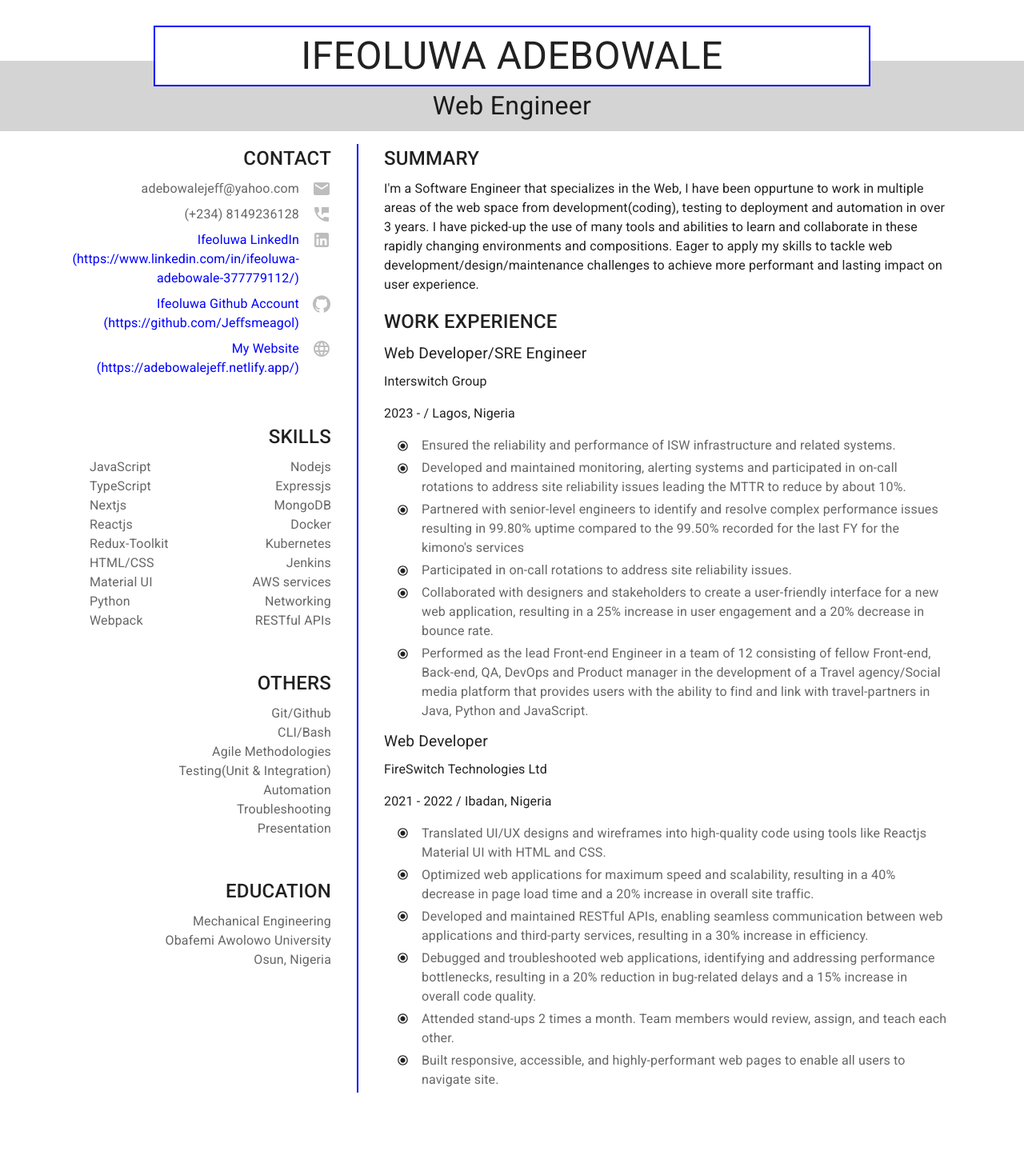
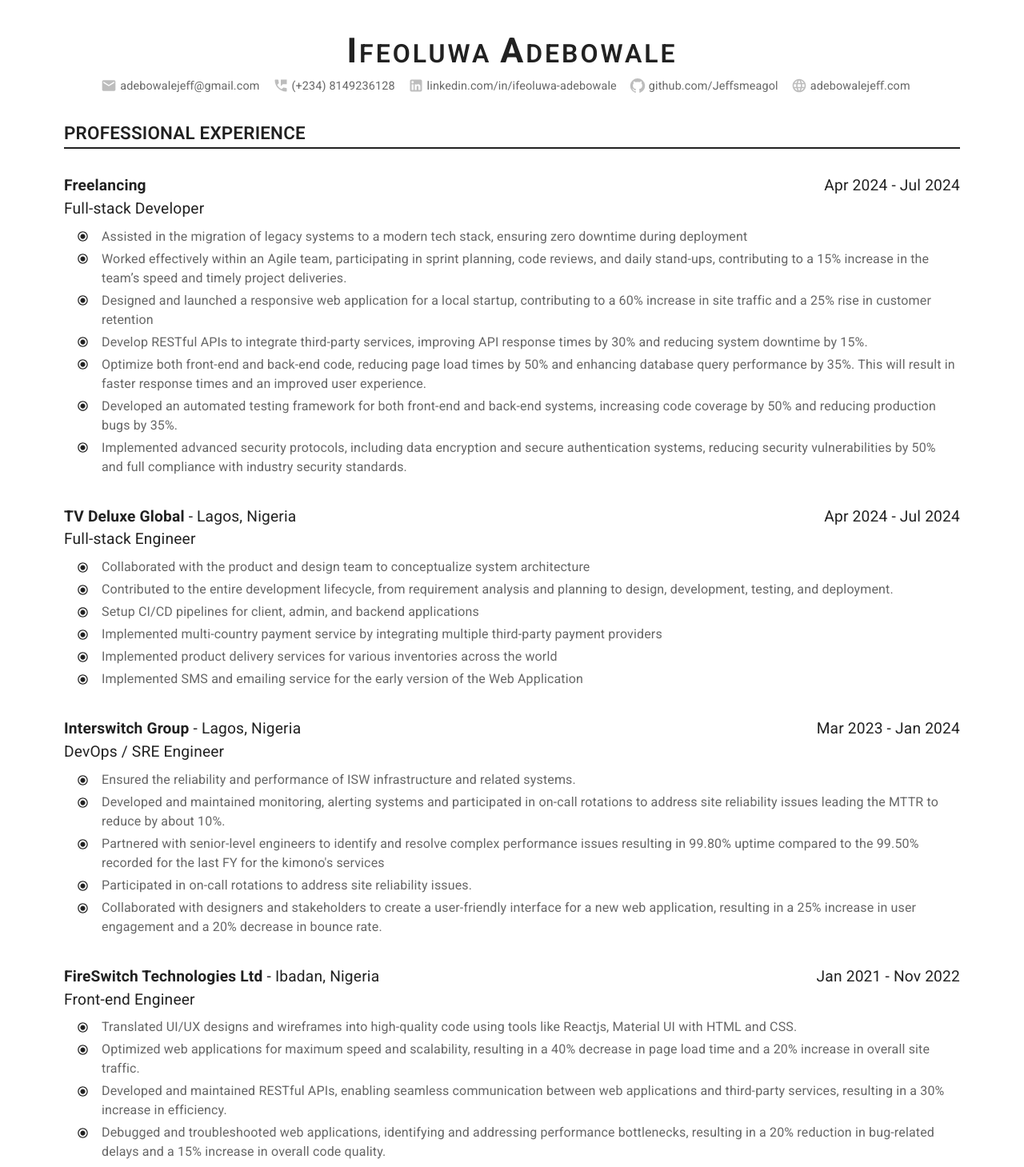
Before and after one commit to Jeffsmeagol/my-resume, a React (Vite) app: page / in a window 1280 px wide. Shown: the top 1459 px of the page at 80% size. Before the commit the page ends 1398 px from the top, so only its background shows below. Built offline with nearby package versions, Linux system fonts and the light colour scheme.

Commit message:
2025 revised

```diff
--- a/src/App.jsx
+++ b/src/App.jsx
@@ -6,286 +6,236 @@ import {
   PermPhoneMsg,
   RadioButtonChecked,
 } from "@mui/icons-material";
-import { Box, Divider, Stack, Typography } from "@mui/material";
+import { Box, Stack, Typography } from "@mui/material";
+
+const skills = [
+  "JavaScript",
+  "Nextjs",
+  "Reactjs",
+  "React-native",
+  "TailwindCSS",
+  "Material UI",
+  "Shadcn",
+  "Tanstack Query",
+  "GraphQL",
+  "RESTful APIs",
+  "HTML",
+  "CSS",
+  "TypeScript",
+  "Nodejs",
+  "Expressjs",
+  "Nestjs",
+  "Prisma",
+  "MongoDB",
+  "SQL",
+  "AWS services",
+  "Docker",
+  "Kubernetes",
+  "Git",
+  "Bash",
+];
+
+const expFS = [
+  "Translated UI/UX designs and wireframes into high-quality code using tools like Reactjs, Material UI with HTML and CSS.",
+  "Optimized web applications for maximum speed and scalability, resulting in a 40% decrease in page load time and a 20% increase in overall site traffic.",
+  "Developed and maintained RESTful APIs, enabling seamless communication between web applications and third-party services, resulting in a 30% increase in efficiency.",
+  "Debugged and troubleshooted web applications, identifying and addressing performance bottlenecks, resulting in a 20% reduction in bug-related delays and a 15% increase in overall code quality.",
+  "Built responsive, accessible, and highly-performant web pages to enable all users to navigate site.",
+];
+
+const expIS = [
+  "Ensured the reliability and performance of ISW infrastructure and related systems.",
+  "Developed and maintained monitoring, alerting systems and participated in on-call rotations to address site reliability issues leading the MTTR to reduce by about 10%.",
+  "Partnered with senior-level engineers to identify and resolve complex performance issues resulting in 99.80% uptime compared to the 99.50% recorded for the last FY for the kimono's services",
+  "Participated in on-call rotations to address site reliability issues.",
+  "Collaborated with designers and stakeholders to create a user-friendly interface for a new web application, resulting in a 25% increase in user engagement and a 20% decrease in bounce rate.",
+];
+
+const expTV = [
+  "Collaborated with the product and design team to conceptualize system architecture",
+  "Contributed to the entire development lifecycle, from requirement analysis and planning to design, development, testing, and deployment.",
+  "Setup CI/CD pipelines for client, admin, and backend applications",
+  "Implemented multi-country payment service by integrating multiple third-party payment providers",
+  "Implemented product delivery services for various inventories across the world",
+  "Implemented SMS and emailing service for the early version of the Web Application",
+];
+
+const expFR = [
+  "Assisted in the migration of legacy systems to a modern tech stack, ensuring zero downtime during deployment",
+  "Worked effectively within an Agile team, participating in sprint planning, code reviews, and daily stand-ups, contributing to a 15% increase in the team’s speed and timely project deliveries.",
+  "Designed and launched a responsive web application for a local startup, contributing to a 60% increase in site traffic and a 25% rise in customer retention",
+  "Develop RESTful APIs to integrate third-party services, improving API response times by 30% and reducing system downtime by 15%.",
+  "Optimize both front-end and back-end code, reducing page load times by 50% and enhancing database query performance by 35%. This will result in faster response times and an improved user experience.",
+  "Developed an automated testing framework for both front-end and back-end systems, increasing code coverage by 50% and reducing production bugs by 35%.",
+  "Implemented advanced security protocols, including data encryption and secure authentication systems, reducing security vulnerabilities by 50% and full compliance with industry security standards.",
+];
 
 export default function App() {
   return (
-    <Stack py={4}>
-      <Stack textAlign="center" alignItems="center" pb={2}>
+    <Box py={4} px={10}>
       <Typography
-          bgcolor="white"
-          width="70%"
-          fontSize="3rem"
-          border="2px solid blue"
-          mb={-4}
-          zIndex={2}
+        textAlign="center"
+        fontWeight={600}
+        letterSpacing={3}
+        fontSize="2rem"
       >
-          IFEOLUWA ADEBOWALE
+        <span style={{ fontWeight: 900, fontSize: "2.7rem" }}>I</span>FEOLUWA{" "}
+        <span style={{ fontWeight: 900, fontSize: "2.7rem" }}>A</span>
+        DEBOWALE
       </Typography>
-        <Typography
-          bgcolor="rgba(170, 170, 170, 0.5)"
-          width="100%"
-          fontSize="2rem"
-          pt={4}
-          pb={1}
-        >
-          Web Engineer
-        </Typography>
-      </Stack>
-      <Stack direction="row">
-        <Box width="35%" borderRight="2px solid blue" px={4}>
-          <Typography
-            fontSize="1.5rem"
-            textAlign="right"
-            fontWeight={500}
-            pb={1}
-          >
-            CONTACT
-          </Typography>
-          <Box textAlign="right" color="text.secondary">
-            <Stack direction="row" justifyContent="flex-end" pb={1}>
-              <Typography>adebowalejeﬀ@yahoo.com</Typography>
-              <Email color="disabled" sx={{ ml: 2 }} />
+
+      {/* contacts */}
+      <Stack direction="row" justifyContent="center" color="text.secondary">
+        <Stack direction="row" mr={2}>
+          <Email color="disabled" fontSize="small" sx={{ mr: 0.5 }} />
+          <Typography fontSize="0.9rem">adebowalejeﬀ@gmail.com</Typography>
         </Stack>
 
-            <Stack direction="row" justifyContent="flex-end" pb={1}>
-              <Typography>(+234) 8149236128</Typography>
-              <PermPhoneMsg color="disabled" sx={{ ml: 2 }} />
+        <Stack direction="row" mr={2}>
+          <PermPhoneMsg color="disabled" fontSize="small" sx={{ mr: 0.5 }} />
+          <Typography fontSize="0.9rem">(+234) 8149236128</Typography>
         </Stack>
 
         <a
           href="https://www.linkedin.com/in/ifeoluwa-adebowale-377779112/"
           style={{ textDecoration: "none" }}
         >
-              <Stack direction="row" justifyContent="flex-end" pb={1}>
-                <Typography color="blue">
-                  Ifeoluwa LinkedIn <br />
-                  (https://www.linkedin.com/in/ifeoluwa-adebowale-377779112/)
+          <Stack direction="row" color="text.secondary" mr={2}>
+            <LinkedIn color="disabled" fontSize="small" sx={{ mr: 0.5 }} />
+            <Typography fontSize="0.9rem">
+              linkedin.com/in/ifeoluwa-adebowale
             </Typography>
-                <LinkedIn color="disabled" sx={{ ml: 2 }} />
           </Stack>
         </a>
 
         <a
           href="https://github.com/Jeﬀsmeagol"
-              style={{ textDecoration: "inherit" }}
+          style={{ textDecoration: "none" }}
         >
-              <Stack direction="row" justifyContent="flex-end" pb={1}>
-                <Typography color="blue">
-                  Ifeoluwa Github Account <br /> (https://github.com/Jeﬀsmeagol)
-                </Typography>
-                <GitHub color="disabled" sx={{ ml: 2 }} />
+          <Stack direction="row" color="text.secondary" mr={2}>
+            <GitHub color="disabled" fontSize="small" sx={{ mr: 0.5 }} />
+            <Typography fontSize="0.9rem">github.com/Jeﬀsmeagol</Typography>
           </Stack>
         </a>
 
         <a
           href="https://adebowalejeﬀ.netlify.app/"
-              style={{ textDecoration: "inherit" }}
+          style={{ textDecoration: "none" }}
         >
-              <Stack direction="row" justifyContent="flex-end" pb={1}>
-                <Typography color="blue">
-                  My Website <br /> (https://adebowalejeﬀ.netlify.app/)
-                </Typography>
-                <Language color="disabled" sx={{ ml: 2 }} />
+          <Stack direction="row" color="text.secondary" mr={2}>
+            <Language color="disabled" fontSize="small" sx={{ mr: 0.5 }} />
+            <Typography fontSize="0.9rem">adebowalejeﬀ.com</Typography>
           </Stack>
         </a>
+      </Stack>
+
+      {/* experiences */}
+      <Box>
+        <Typography fontSize="1.4rem" fontWeight={600} borderBottom={2} pt={4}>
+          PROFESSIONAL EXPERIENCE
+        </Typography>
+
+        <Stack direction="row" justifyContent="space-between" pt={4}>
+          <Typography fontSize="1.2rem">
+            <span style={{ fontWeight: 900 }}>Freelancing</span>
+          </Typography>
+          <Typography fontSize="1.2rem">Apr 2024 - Jul 2024</Typography>
+        </Stack>
+        <Typography fontSize="1.2rem">Full-stack Developer</Typography>
+
+        <Box pt={1}>
+          {expFR.map((exp) => (
+            <Stack direction="row" pb={0.5}>
+              <RadioButtonChecked sx={{ fontSize: 15, mt: 0.6, mx: 2 }} />
+              <Typography color="text.secondary">{exp}</Typography>
+            </Stack>
+          ))}
         </Box>
 
-          <Typography
-            fontSize="1.5rem"
-            textAlign="right"
-            fontWeight={500}
-            pt={6}
-            pb={1}
-          >
-            SKILLS
+        <Stack direction="row" justifyContent="space-between" pt={4}>
+          <Typography fontSize="1.2rem">
+            <span style={{ fontWeight: 900 }}>TV Deluxe Global</span> - Lagos,
+            Nigeria
           </Typography>
-          <Stack direction="row" justifyContent="space-between" pl={10}>
-            <Box textAlign="left" color="text.secondary">
-              <Typography>JavaScript</Typography>
-              <Typography>TypeScript</Typography>
-              <Typography>Nextjs</Typography>
-              <Typography>Reactjs</Typography>
-              <Typography>Redux-Toolkit</Typography>
-              <Typography>HTML/CSS</Typography>
-              <Typography>Material UI</Typography>
-              <Typography>Python</Typography>
-              <Typography>Webpack</Typography>
-            </Box>
-            <Box textAlign="right" color="text.secondary">
-              <Typography>Nodejs</Typography>
-              <Typography>Expressjs</Typography>
-              <Typography>MongoDB</Typography>
-              <Typography>Docker</Typography>
-              <Typography>Kubernetes</Typography>
-              <Typography>Jenkins</Typography>
-              <Typography>AWS services</Typography>
-              <Typography>Networking</Typography>
-              <Typography>RESTful APIs</Typography>
-            </Box>
+          <Typography fontSize="1.2rem">Apr 2024 - Jul 2024</Typography>
         </Stack>
+        <Typography fontSize="1.2rem">Full-stack Engineer</Typography>
 
-          <Typography
-            fontSize="1.5rem"
-            textAlign="right"
-            fontWeight={500}
-            pt={6}
-            pb={1}
-          >
-            OTHERS
-          </Typography>
-          <Box textAlign="right" color="text.secondary">
-            <Typography>Git/Github</Typography>
-            <Typography>CLI/Bash</Typography>
-            <Typography>Agile Methodologies</Typography>
-            <Typography>Testing(Unit & Integration)</Typography>
-            <Typography>Automation</Typography>
-            <Typography>Troubleshooting</Typography>
-            <Typography>Presentation</Typography>
+        <Box pt={1}>
+          {expTV.map((exp) => (
+            <Stack direction="row" pb={0.5}>
+              <RadioButtonChecked sx={{ fontSize: 15, mt: 0.6, mx: 2 }} />
+              <Typography color="text.secondary">{exp}</Typography>
+            </Stack>
+          ))}
         </Box>
 
-          <Typography
-            fontSize="1.5rem"
-            textAlign="right"
-            fontWeight={500}
-            pt={6}
-            pb={1}
-          >
-            EDUCATION
+        <Stack direction="row" justifyContent="space-between" pt={4}>
+          <Typography fontSize="1.2rem">
+            <span style={{ fontWeight: 900 }}>Interswitch Group</span> - Lagos,
+            Nigeria
           </Typography>
-          <Box color="text.secondary" textAlign="right">
-            <Typography>
-              Mechanical Engineering <br /> Obafemi Awolowo University <br />{" "}
-              Osun, Nigeria
+          <Typography fontSize="1.2rem">Mar 2023 - Jan 2024</Typography>
+        </Stack>
+        <Typography fontSize="1.2rem">DevOps / SRE Engineer</Typography>
+
+        <Box pt={1}>
+          {expIS.map((exp) => (
+            <Stack direction="row" pb={0.5}>
+              <RadioButtonChecked sx={{ fontSize: 15, mt: 0.6, mx: 2 }} />
+              <Typography color="text.secondary">{exp}</Typography>
+            </Stack>
+          ))}
+        </Box>
+
+        <Stack direction="row" justifyContent="space-between" pt={4}>
+          <Typography fontSize="1.2rem">
+            <span style={{ fontWeight: 900 }}>FireSwitch Technologies Ltd</span>{" "}
+            - Ibadan, Nigeria
           </Typography>
+          <Typography fontSize="1.2rem">Jan 2021 - Nov 2022</Typography>
+        </Stack>
+        <Typography fontSize="1.2rem">Front-end Engineer</Typography>
+
+        <Box pt={1}>
+          {expFS.map((exp) => (
+            <Stack direction="row" pb={0.5}>
+              <RadioButtonChecked sx={{ fontSize: 15, mt: 0.6, mx: 2 }} />
+              <Typography color="text.secondary">{exp}</Typography>
+            </Stack>
+          ))}
         </Box>
       </Box>
 
-        <Box width="60%" px={4}>
-          <Typography fontSize="1.5rem" fontWeight={500} pb={1}>
-            SUMMARY
+      {/* skills */}
+      <Box>
+        <Typography fontSize="1.4rem" fontWeight={600} borderBottom={2} pt={4}>
+          SKILLS
         </Typography>
-          <Typography>
-            I'm a Software Engineer that specializes in the Web, I have been
-            oppurtune to work in multiple areas of the web space from
-            development(coding), testing to deployment and automation in over 3
-            years. I have picked-up the use of many tools and abilities to learn
-            and collaborate in these rapidly changing environments and
-            compositions. Eager to apply my skills to tackle web
-            development/design/maintenance challenges to achieve more performant
-            and lasting impact on user experience.
-          </Typography>
-
-          <Typography fontSize="1.5rem" fontWeight={500} pt={2} pb={1}>
-            WORK EXPERIENCE
-          </Typography>
-
-          <Typography fontSize="1.2rem" pb={1}>
-            Web Developer/SRE Engineer
-          </Typography>
-          <Typography>Interswitch Group</Typography>
-          <Typography py={2}>2023 - / Lagos, Nigeria</Typography>
-          <Stack direction="row" pb={0.5}>
+        <Stack direction="row" minWidth="100%" pt={4} sx={{ flexWrap: "wrap" }}>
+          {skills.map((skill) => (
+            <Stack direction="row" py={0.5} mr={2}>
               <RadioButtonChecked sx={{ fontSize: 15, mt: 0.6, mx: 2 }} />
-            <Typography color="text.secondary">
-              Ensured the reliability and performance of ISW infrastructure and
-              related systems.
-            </Typography>
+              <Typography color="text.secondary">{skill}</Typography>
             </Stack>
-          <Stack direction="row" pb={0.5}>
-            <RadioButtonChecked sx={{ fontSize: 15, mt: 0.6, mx: 2 }} />
-            <Typography color="text.secondary">
-              Developed and maintained monitoring, alerting systems and
-              participated in on-call rotations to address site reliability
-              issues leading the MTTR to reduce by about 10%.
-            </Typography>
-          </Stack>
-          <Stack direction="row" pb={0.5}>
-            <RadioButtonChecked sx={{ fontSize: 15, mt: 0.6, mx: 2 }} />
-            <Typography color="text.secondary">
-              Partnered with senior-level engineers to identify and resolve
-              complex performance issues resulting in 99.80% uptime compared to
-              the 99.50% recorded for the last FY for the kimono's services
-            </Typography>
-          </Stack>
-          <Stack direction="row" pb={0.5}>
-            <RadioButtonChecked sx={{ fontSize: 15, mt: 0.6, mx: 2 }} />
-            <Typography color="text.secondary">
-              Participated in on-call rotations to address site reliability
-              issues.
-            </Typography>
-          </Stack>
-          <Stack direction="row" pb={0.5}>
-            <RadioButtonChecked sx={{ fontSize: 15, mt: 0.6, mx: 2 }} />
-            <Typography color="text.secondary">
-              Collaborated with designers and stakeholders to create a
-              user-friendly interface for a new web application, resulting in a
-              25% increase in user engagement and a 20% decrease in bounce rate.
-            </Typography>
-          </Stack>
-          <Stack direction="row" pb={0.5}>
-            <RadioButtonChecked sx={{ fontSize: 15, mt: 0.6, mx: 2 }} />
-            <Typography color="text.secondary">
-              Performed as the lead Front-end Engineer in a team of 12
-              consisting of fellow Front-end, Back-end, QA, DevOps and Product
-              manager in the development of a Travel agency/Social media
-              platform that provides users with the ability to find and link
-              with travel-partners in Java, Python and JavaScript.
-            </Typography>
-          </Stack>
-
-          <Typography fontSize="1.2rem" py={1}>
-            Web Developer
-          </Typography>
-          <Typography>FireSwitch Technologies Ltd</Typography>
-          <Typography py={2}>2021 - 2022 / Ibadan, Nigeria</Typography>
-          <Stack direction="row" pb={0.5}>
-            <RadioButtonChecked sx={{ fontSize: 15, mt: 0.6, mx: 2 }} />
-            <Typography color="text.secondary">
-              Translated UI/UX designs and wireframes into high-quality code
-              using tools like Reactjs Material UI with HTML and CSS.
-            </Typography>
-          </Stack>
-          <Stack direction="row" pb={0.5}>
-            <RadioButtonChecked sx={{ fontSize: 15, mt: 0.6, mx: 2 }} />
-            <Typography color="text.secondary">
-              Optimized web applications for maximum speed and scalability,
-              resulting in a 40% decrease in page load time and a 20% increase
-              in overall site traffic.
-            </Typography>
-          </Stack>
-          <Stack direction="row" pb={0.5}>
-            <RadioButtonChecked sx={{ fontSize: 15, mt: 0.6, mx: 2 }} />
-            <Typography color="text.secondary">
-              Developed and maintained RESTful APIs, enabling seamless
-              communication between web applications and third-party services,
-              resulting in a 30% increase in efficiency.
-            </Typography>
-          </Stack>
-          <Stack direction="row" pb={0.5}>
-            <RadioButtonChecked sx={{ fontSize: 15, mt: 0.6, mx: 2 }} />
-            <Typography color="text.secondary">
-              Debugged and troubleshooted web applications, identifying and
-              addressing performance bottlenecks, resulting in a 20% reduction
-              in bug-related delays and a 15% increase in overall code quality.
-            </Typography>
-          </Stack>
-          <Stack direction="row" pb={0.5}>
-            <RadioButtonChecked sx={{ fontSize: 15, mt: 0.6, mx: 2 }} />
-            <Typography color="text.secondary">
-              Attended stand-ups 2 times a month. Team members would review,
-              assign, and teach each other.
-            </Typography>
-          </Stack>
-          <Stack direction="row" pb={0.5}>
-            <RadioButtonChecked sx={{ fontSize: 15, mt: 0.6, mx: 2 }} />
-            <Typography color="text.secondary">
-              Built responsive, accessible, and highly-performant web pages to
-              enable all users to navigate site.
-            </Typography>
+          ))}
         </Stack>
       </Box>
+
+      {/* education */}
+      <Box>
+        <Typography fontSize="1.4rem" fontWeight={600} borderBottom={2} pt={4}>
+          EDUCATION
+        </Typography>
+        <Stack direction="row" justifyContent="space-between" pt={4}>
+          <Typography fontSize="1.2rem">
+            <span style={{ fontWeight: 900 }}>Obafemi Awolowo University</span>{" "}
+            - Osun, Nigeria
+          </Typography>
+          <Typography fontSize="1.2rem">2012 - 2019</Typography>
         </Stack>
-    </Stack>
+        <Typography>BSc. Mechanical Engineering </Typography>
+      </Box>
+    </Box>
   );
 }
--- /dev/null
+++ b/src/Testing.jsx
@@ -0,0 +1,3 @@
+export default function Testing() {
+  return <div>testing</div>;
+}
--- a/src/main.jsx
+++ b/src/main.jsx
@@ -2,10 +2,12 @@ import React from "react";
 import ReactDOM from "react-dom/client";
 import App from "./App.jsx";
 import { CssBaseline } from "@mui/material";
+import Testing from "./testing.jsx";
 
 ReactDOM.createRoot(document.getElementById("root")).render(
   <React.StrictMode>
     <CssBaseline />
     <App />
+    {/* <Testing/> */}
   </React.StrictMode>
 );
```
Lines whose indentation alone changed are shown as unchanged.
